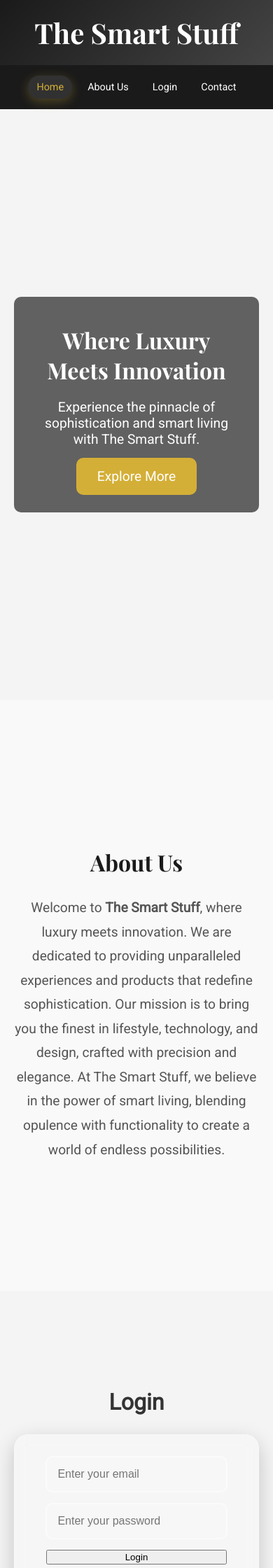
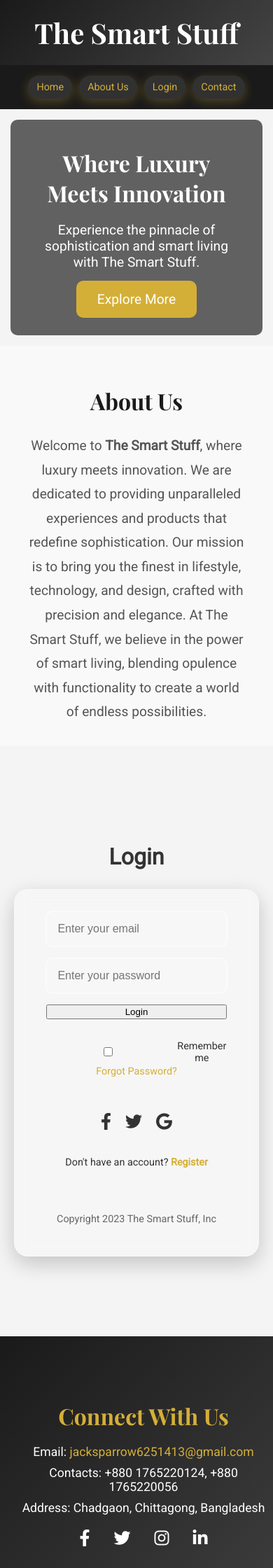
Before and after one commit to Sakib-Chy/The-Smart-Stuff, a PHP site: page / in a window 390 px wide; the page is wider, and only the part inside the window is pictured. Shown: the top 2240 px of that part at 70% size. Run offline with PHP 8.4, Linux system fonts and the light colour scheme; some libraries are stand-ins or nearby versions.

Commit message:
Update styles.css

```diff
--- a/styles.css
+++ b/styles.css
@@ -2,6 +2,8 @@
 body, html {
   margin: 0;
   padding: 0;
+  width: 100%;
+  overflow-x: hidden; /* Prevent horizontal scrolling */
   font-family: 'Roboto', sans-serif;
   background-color: #f4f4f4;
   color: #333;
@@ -15,13 +17,129 @@ html {
 
 /* Ensure each section takes up the full viewport height */
 section {
-  height: 100vh; /* Full viewport height */
   display: flex;
   justify-content: center;
   align-items: center;
   text-align: center;
+  min-height: 100vh; /* Change from height to min-height */
+  width: 100%;
   padding: 20px;
   box-sizing: border-box;
+  overflow-x: hidden; /* Prevent horizontal overflow */
+}
+
+/* Responsive adjustments */
+@media (max-width: 768px) {
+  /* Header adjustments */
+  header h1 {
+    font-size: 2rem;
+    padding: 0 10px;
+  }
+
+  /* Section content adjustments */
+  section {
+    padding: 15px;
+    min-height: auto; /* Allow sections to adapt to content */
+  }
+
+  /* Home section adjustments */
+  .home-content {
+    width: 100%;
+    padding: 20px;
+    box-sizing: border-box;
+  }
+
+  .home-content h2 {
+    font-size: 1.8rem;
+  }
+
+  .home-content p {
+    font-size: 1rem;
+  }
+
+  /* About section adjustments */
+  .about-us .container {
+    width: 100%;
+    padding: 15px;
+    box-sizing: border-box;
+  }
+
+  .about-us p {
+    font-size: 1rem;
+    padding: 0 10px;
+  }
+
+  /* Login section adjustments */
+  .login-section {
+    padding: 15px;
+    min-height: auto;
+  }
+
+  .form-container {
+    width: 90%;
+    padding: 20px;
+    margin: 20px auto;
+  }
+
+  /* Footer adjustments */
+  footer {
+    width: 100%;
+    padding: 30px 15px;
+    box-sizing: border-box;
+  }
+
+  footer .container {
+    width: 100%;
+    padding: 0 10px;
+  }
+
+  .social-icons a {
+    margin: 0 10px;
+  }
+
+  .footer-links a {
+    margin: 0 8px;
+    font-size: 0.9rem;
+  }
+
+  /* Navigation adjustments */
+  nav {
+    padding: 10px;
+    flex-wrap: wrap;
+    justify-content: center;
+  }
+
+  nav a {
+    margin: 5px;
+    font-size: 0.9rem;
+    padding: 8px 12px;
+  }
+}
+
+/* Additional fixes for extra small devices */
+@media (max-width: 480px) {
+  .form-container {
+    width: 95%;
+    padding: 15px;
+  }
+
+  input, button {
+    width: 100%;
+  }
+
+  .social-icons {
+    flex-wrap: wrap;
+  }
+
+  .footer-links {
+    display: flex;
+    flex-direction: column;
+    gap: 10px;
+  }
+
+  .footer-links a {
+    margin: 5px 0;
+  }
 }
 
 /* Header */
```
